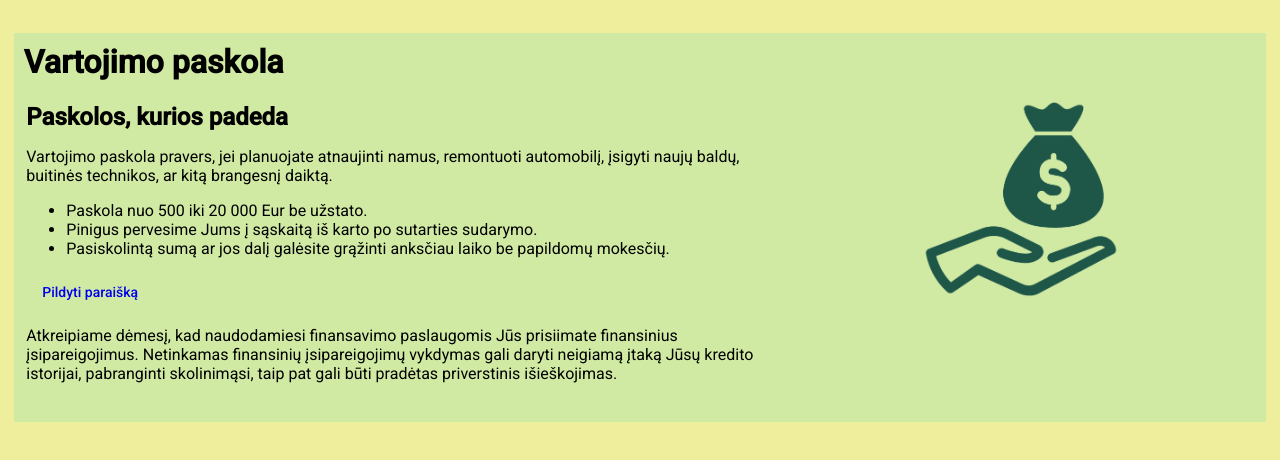
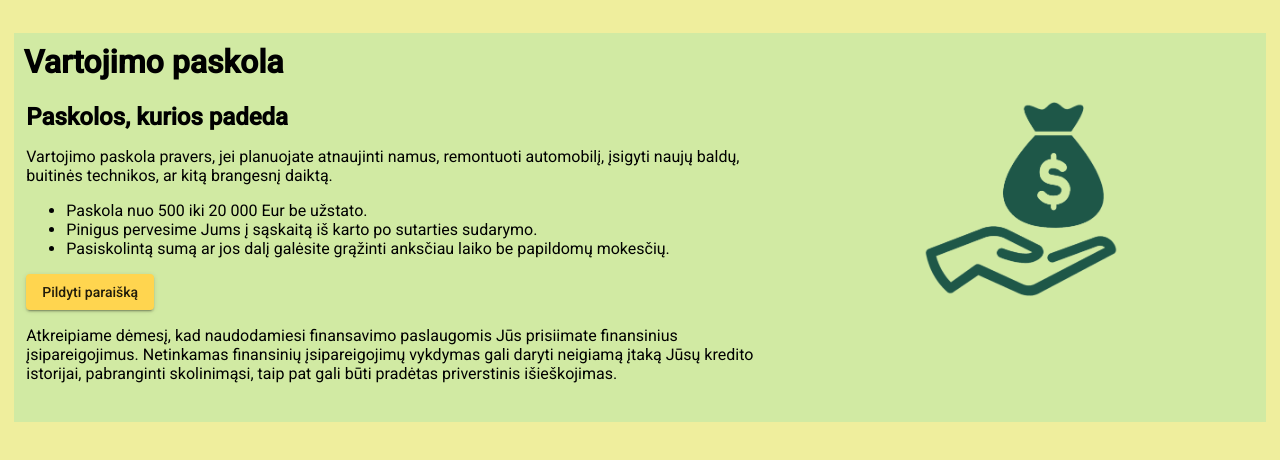
Before and after one commit to NeHerkus/interactive-form, an Angular app: page /intro in a window 1280 px wide. Shown: the top 460 px of the page. Built offline with nearby package versions, Linux system fonts and the light colour scheme.

Commit message:
Stylise buttons

```diff
--- a/src/app/form/form.component.css
+++ b/src/app/form/form.component.css
@@ -1,3 +1,7 @@
 mat-horizontal-stepper {
   background-color: #d1eaa3;
 }
+
+button {
+  margin: 2px;
+}
--- a/src/app/form/form.component.html
+++ b/src/app/form/form.component.html
@@ -5,7 +5,7 @@
       <ng-template matStepLabel>Bendra informacija</ng-template>
       <app-general-information></app-general-information>
       <div>
-        <button mat-button matStepperNext (click)="generalInformationComponent.validateGeneralInformation()">Kitas
+        <button mat-raised-button color="primary" matStepperNext (click)="generalInformationComponent.validateGeneralInformation()">Kitas
         </button>
       </div>
     </mat-step>
@@ -14,8 +14,8 @@
       <ng-template matStepLabel>Paraiška</ng-template>
       <app-loan-application></app-loan-application>
       <div>
-        <button mat-button matStepperPrevious>Atgal</button>
-        <button mat-button matStepperNext>Kitas</button>
+        <button mat-raised-button color="primary" matStepperPrevious>Atgal</button>
+        <button mat-raised-button color="primary" matStepperNext>Kitas</button>
       </div>
     </mat-step>
 
@@ -23,8 +23,8 @@
       <ng-template matStepLabel>Papildoma informacija</ng-template>
       <app-additional-information></app-additional-information>
       <div>
-        <button mat-button matStepperPrevious>Atgal</button>
-        <button mat-button matStepperNext (click)="buildApplicationTO()">Kitas</button>
+        <button mat-raised-button color="primary" matStepperPrevious>Atgal</button>
+        <button mat-raised-button color="primary" matStepperNext (click)="buildApplicationTO()">Kitas</button>
       </div>
     </mat-step>
 
@@ -33,7 +33,7 @@
       <div *ngIf="applicationTO !== undefined">
         <app-summary [applicationData]="applicationTO"></app-summary>
         <div>
-          <button mat-button matStepperPrevious>Atgal</button>
+          <button mat-raised-button color="primary" matStepperPrevious>Atgal</button>
         </div>
       </div>
     </mat-step>
--- a/src/app/intro-page/intro-page.component.html
+++ b/src/app/intro-page/intro-page.component.html
@@ -14,7 +14,7 @@
         </li>
       </ul>
       <a href="/application">
-        <button mat-button>Pildyti paraišką</button>
+        <button mat-raised-button color="primary">Pildyti paraišką</button>
       </a>
       <p>
         Atkreipiame dėmesį, kad naudodamiesi finansavimo paslaugomis Jūs prisiimate finansinius įsipareigojimus.
```
